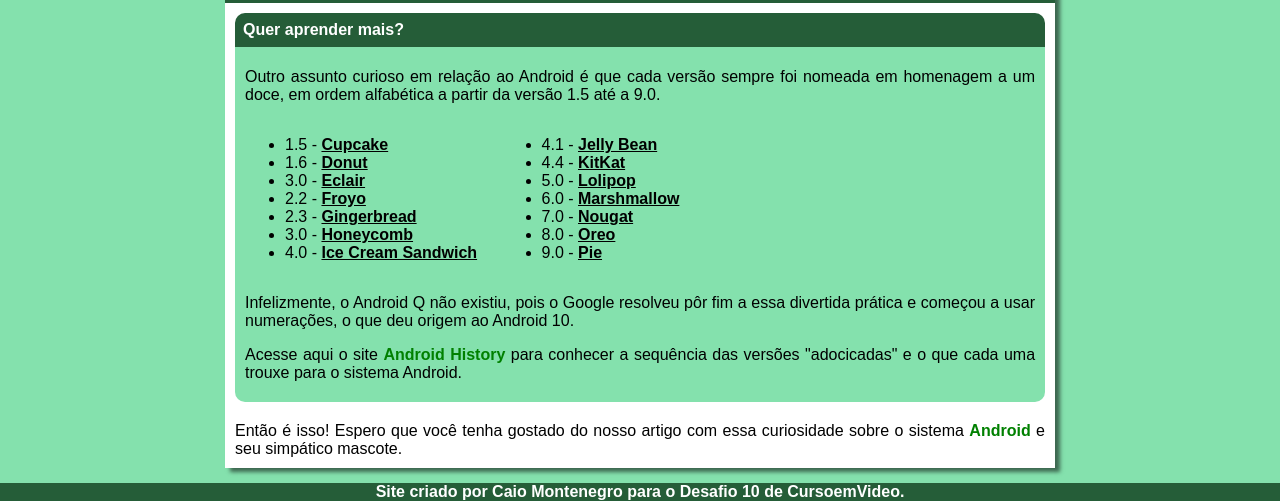
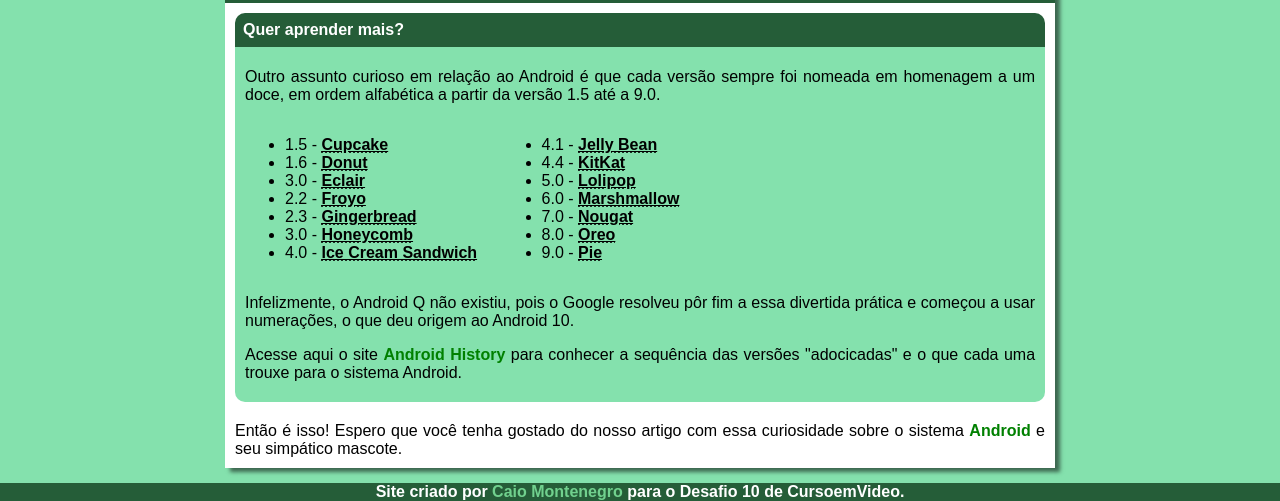
Before and after one commit to caiomontenegro/course_html.css, a plain HTML site: page desafios/desafio10/index.html in a window 1280 px wide. Shown: the part 1954-2455 px from the top of the page. Drawn offline with Linux system fonts and the light colour scheme.

```diff
--- a/desafios/desafio10/css/style.css
+++ b/desafios/desafio10/css/style.css
@@ -122,3 +122,8 @@ footer {
     bottom: 0%;
     width: 100%;
 }
+
+footer > div > a {
+    color: rgb(113, 209, 142);
+    text-decoration: none;
+}
--- a/desafios/desafio10/index.html
+++ b/desafios/desafio10/index.html
@@ -45,7 +45,7 @@
                 </p>
                 <picture>
                         <source class="img" media="(max-width: 750px)" srcset="imagens/dan-droids-pq.png">
-                        <img class="img" src="imagens/dan-droids.png" alt="">
+                        <img class="img" src="imagens/dan-droids.png" alt="Primeiro Mascote Android">
                 </picture>
                 <p>
                     Essa primeira versão bizarra até foi batizada em homenagem ao seu criador: seriam os
@@ -62,7 +62,7 @@
                 <div>
                     <picture>
                         <source class="img" media="(max-width: 750px)" srcset="imagens/irina-blok-pq.jpg">
-                        <img class="img" src="imagens/irina-blok.jpg" alt="">
+                        <img class="img" src="imagens/irina-blok.jpg" alt="irina Blok, Criaadora do bugroid">
                     </picture>
                 </div>
                 <p>
@@ -94,22 +94,22 @@
                 </p>
                 <div id="links">
                     <ul id="linksA">
-                        <li>1.5 - <a href="#" target="_blank" rel="external">Cupcake</a></li>
-                        <li>1.6 - <a href="#" target="_blank" rel="external">Donut</a></li>
-                        <li>3.0 - <a href="#" target="_blank" rel="external">Eclair</a></li>
-                        <li>2.2 - <a href="#" target="_blank" rel="external">Froyo</a></li>
-                        <li>2.3 - <a href="#" target="_blank" rel="external">Gingerbread</a></li>
-                        <li>3.0 - <a href="#" target="_blank" rel="external">Honeycomb</a></li>
-                        <li>4.0 - <a href="#" target="_blank" rel="external">Ice Cream Sandwich</a></li>
+                        <li>1.5 - <a href="#" target="_blank" rel="external"><abbr title="Bolinho">Cupcake</abbr></a></li>
+                        <li>1.6 - <a href="#" target="_blank" rel="external"><abbr title="Rosquinha">Donut</abbr></a></li>
+                        <li>3.0 - <a href="#" target="_blank" rel="external"><abbr title="Bomba">Eclair</abbr></a></li>
+                        <li>2.2 - <a href="#" target="_blank" rel="external"><abbr title="Iogurte Congelado">Froyo</abbr></a></li>
+                        <li>2.3 - <a href="#" target="_blank" rel="external"><abbr title="Biscoito de gengibre">Gingerbread</abbr></a></li>
+                        <li>3.0 - <a href="#" target="_blank" rel="external"><abbr title="Favo de mel">Honeycomb</abbr></a></li>
+                        <li>4.0 - <a href="#" target="_blank" rel="external"><abbr title="Sanduíche de sorvete">Ice Cream Sandwich</abbr></a></li>
                     </ul>
                     <ul id="linksB">
-                        <li>4.1 - <a href="#" target="_blank" rel="external">Jelly Bean</a></li>
-                        <li>4.4 - <a href="#" target="_blank" rel="external">KitKat</a></li>
-                        <li>5.0 - <a href="#" target="_blank" rel="external">Lolipop</a></li>
-                        <li>6.0 - <a href="#" target="_blank" rel="external">Marshmallow</a></li>
-                        <li>7.0 - <a href="#" target="_blank" rel="external">Nougat</a></li>
-                        <li>8.0 - <a href="#" target="_blank" rel="external">Oreo</a></li>
-                        <li>9.0 - <a href="#" target="_blank" rel="external">Pie</a></li>
+                        <li>4.1 - <a href="#" target="_blank" rel="external"><abbr title="jujuba">Jelly Bean</abbr></a></li>
+                        <li>4.4 - <a href="#" target="_blank" rel="external"><abbr title="kitKat">KitKat</abbr></a></li>
+                        <li>5.0 - <a href="#" target="_blank" rel="external"><abbr title="Pirulito">Lolipop</abbr></a></li>
+                        <li>6.0 - <a href="#" target="_blank" rel="external"><abbr title="Marshmallow">Marshmallow</abbr></a></li>
+                        <li>7.0 - <a href="#" target="_blank" rel="external"><abbr title="Torrone">Nougat</abbr></a></li>
+                        <li>8.0 - <a href="#" target="_blank" rel="external"><abbr title="Oreo">Oreo</abbr></a></li>
+                        <li>9.0 - <a href="#" target="_blank" rel="external"><abbr title="Torta">Pie</abbr></a></li>
                     </ul>
                 </div>
                 <p>
@@ -129,7 +129,7 @@
 
     <footer>
         <div>
-            Site criado por Caio Montenegro para o Desafio 10 de CursoemVideo.
+            Site criado por <a href="https://github.com/caiomontenegro" target="_blank" rel="external">Caio Montenegro</a> para o Desafio 10 de CursoemVideo.
         </div>
     </footer>
 </body>
```
Also changed, not shown: Caderno.txt.
